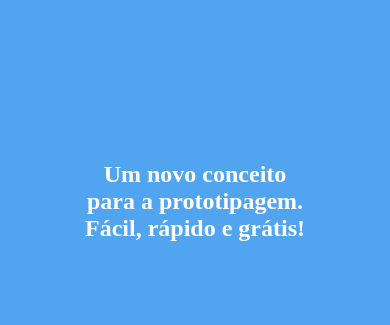
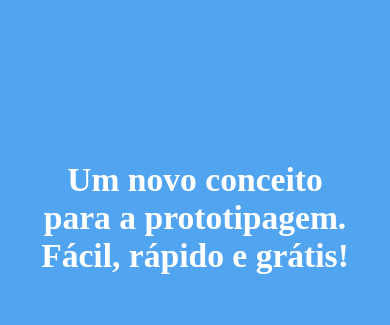
Before and after one commit to M-de-Mateus/ProjetoFigma, a plain HTML site: page index.html in a window 390 px wide. Shown: the part 109-434 px from the top of the page. Drawn offline with Linux system fonts and the light colour scheme.

Commit message:
responsividade

```diff
--- a/css/estilo.css
+++ b/css/estilo.css
@@ -67,7 +67,7 @@ div.flex div#caixa1 {
 
 #titulo1{
     width: 400px;
-    font-size: 1em;
+    font-size: 1.4em;
 }
 #imagem1 {
     /*border: 1px solid red;*/
@@ -204,7 +204,7 @@ footer {
 }
 
 
-@media (max-width: 1050px){
+@media (max-width: 1055px){
     *{
         overflow-x: hidden;
         text-align: center;
```
